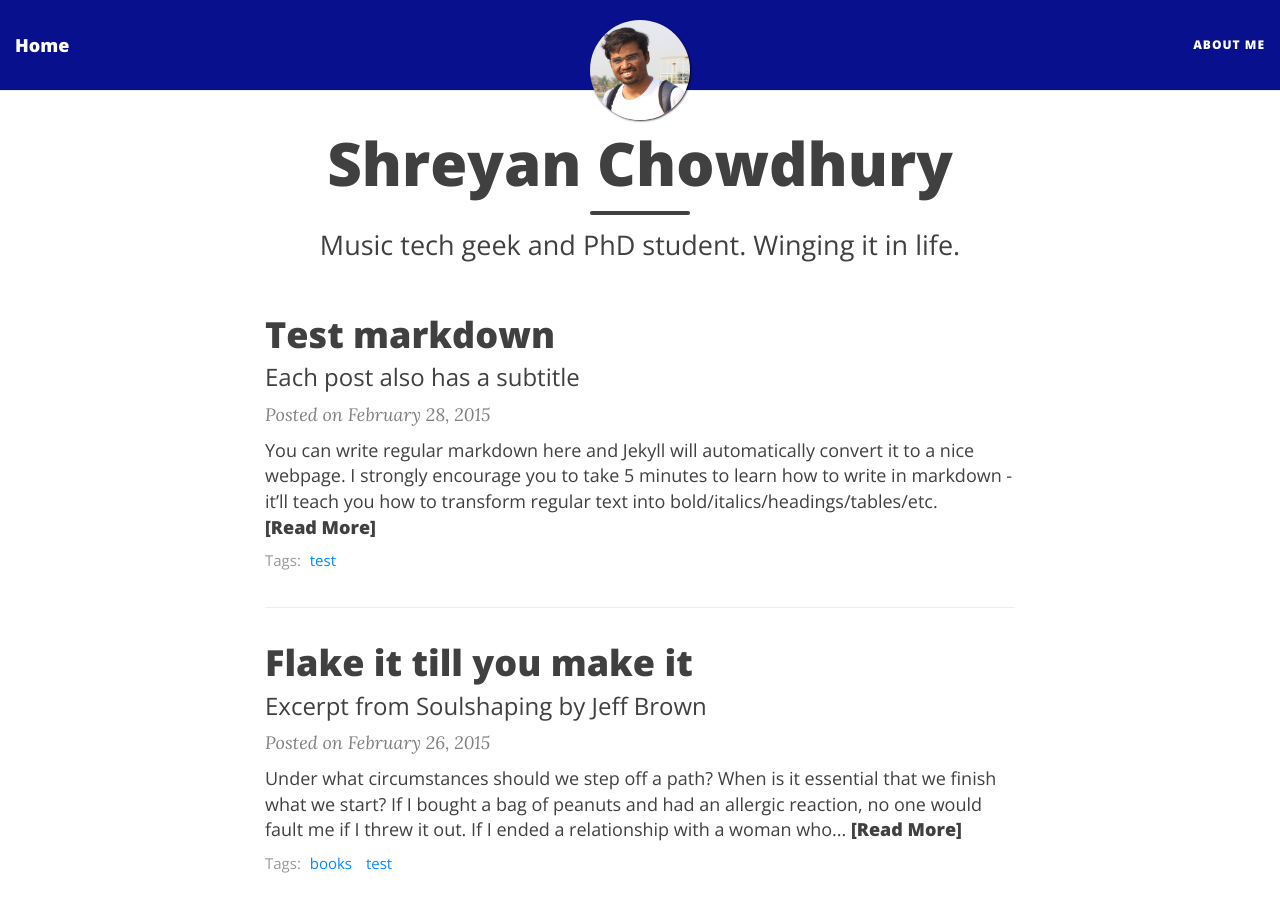
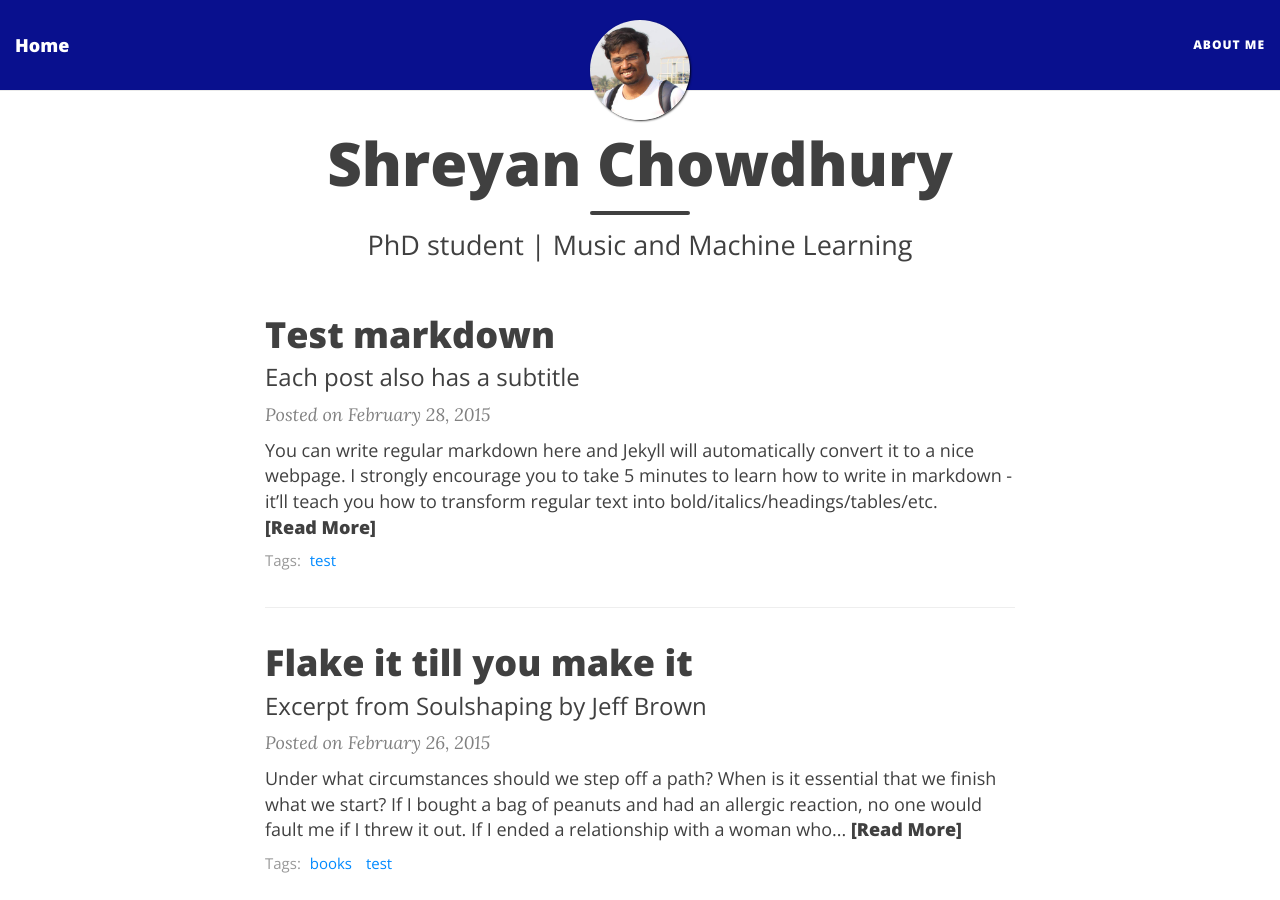
Before and after one commit to shreyanc/shreyanc.github.io, a Jekyll site: the page built from index.html, in a window 1280 px wide and 900 px high. Built offline with Jekyll 4.4.1, drawn with Linux system fonts in a browser that asks for light colours; nearby versions of some CDN libraries; the list of posts is cut into pages by our own code.

Commit message:
Update index.html

```diff
--- a/index.html
+++ b/index.html
@@ -1,7 +1,7 @@
 ---
 layout: page
 title: Shreyan Chowdhury
-subtitle: Music tech geek and PhD student. Winging it in life.
+subtitle: PhD student | Music and Machine Learning
 use-site-title: true
 published: true
 ---
```
